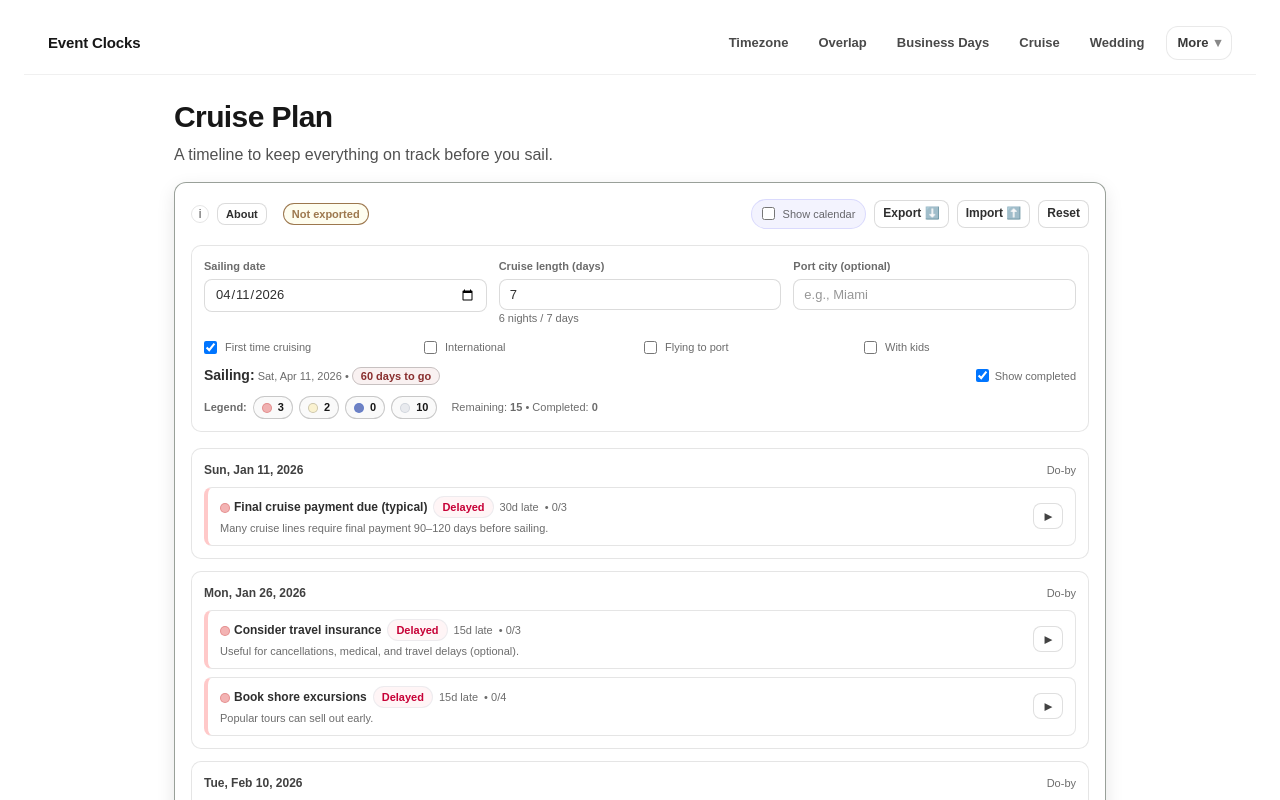
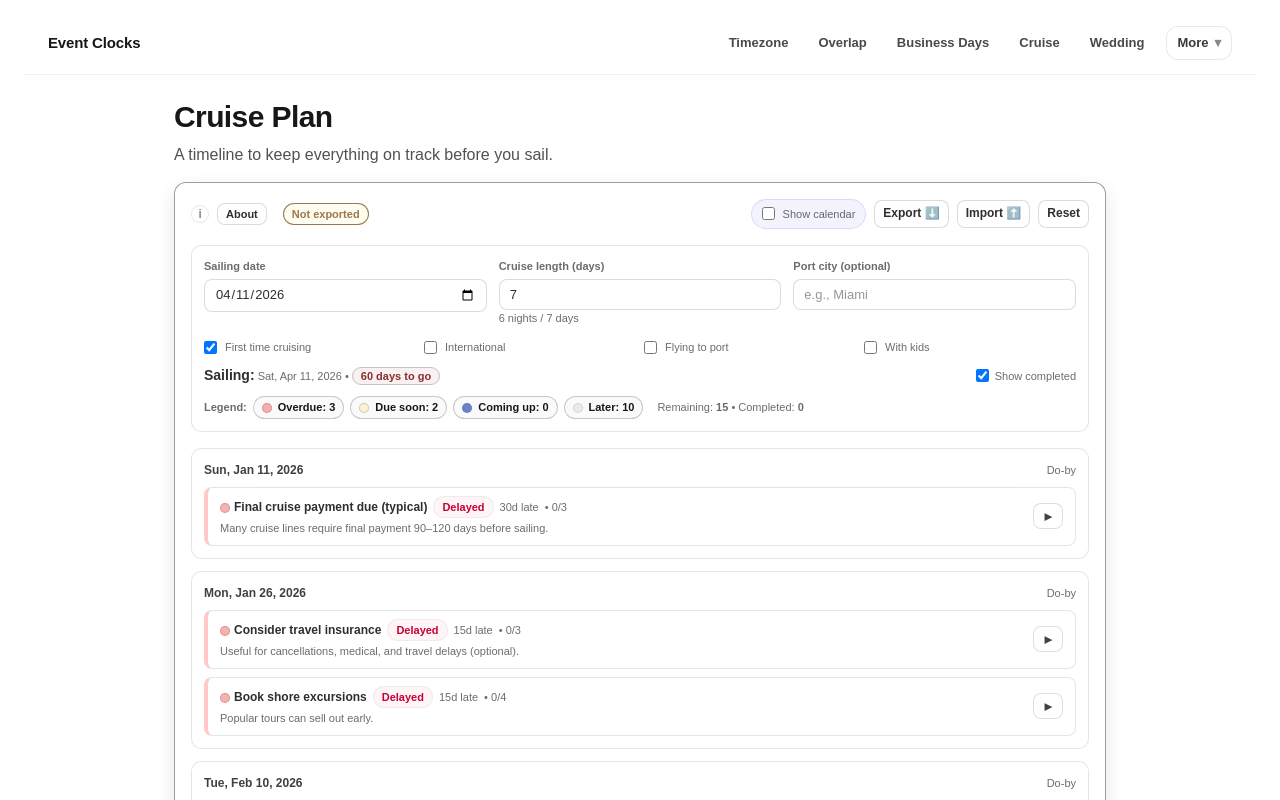
Before and after one commit to eventclock/event-clocks, a Next.js app: page /cruise in a window 1280 px wide. Shown: the top 800 px of the page. Built offline with nearby package versions, Linux system fonts and the light colour scheme.

Commit message:
fixed some layout of  wedding-plan

```diff
--- a/src/app/cruise/CruiseTimelineClient.tsx
+++ b/src/app/cruise/CruiseTimelineClient.tsx
@@ -1389,19 +1389,19 @@ export default function CruiseTimelineClient() {
               </span>
               <span className={styles.badge} style={{ borderColor: "rgba(0,0,0,0.20)", background: "rgba(0,0,0,0.02)" }}>
                 <span style={{ display: "inline-block", width: 10, height: 10, borderRadius: 999, background: "rgba(220, 38, 38, 0.35)", border: "1px solid rgba(185, 28, 28, 0.25)", marginRight: 6, verticalAlign: "middle" }} />
-                {statusCounts.overdue}
+                Overdue: {statusCounts.overdue}
               </span>
               <span className={styles.badge} style={{ borderColor: "rgba(0,0,0,0.20)", background: "rgba(0,0,0,0.02)" }}>
                 <span style={{ display: "inline-block", width: 10, height: 10, borderRadius: 999, background: "rgba(250, 204, 21, 0.18)", border: "1px solid rgba(0,0,0,0.18)", marginRight: 6, verticalAlign: "middle" }} />
-                {statusCounts.inRange}
+                Due soon: {statusCounts.inRange}
               </span>
               <span className={styles.badge} style={{ borderColor: "rgba(0,0,0,0.20)", background: "rgba(0,0,0,0.02)" }}>
                 <span style={{ display: "inline-block", width: 10, height: 10, borderRadius: 999, background: "rgba(50, 78, 170, 0.7)", border: "1px solid rgba(37, 99, 235, 0.18)", marginRight: 6, verticalAlign: "middle" }} />
-                {statusCounts.soon}
+                Coming up: {statusCounts.soon}
               </span>
               <span className={styles.badge} style={{ borderColor: "rgba(0,0,0,0.20)", background: "rgba(0,0,0,0.02)" }}>
                 <span style={{ display: "inline-block", width: 10, height: 10, borderRadius: 999, background: "rgba(148, 163, 184, 0.18)", border: "1px solid rgba(100, 116, 139, 0.18)", marginRight: 6, verticalAlign: "middle" }} />
-                {statusCounts.later}
+                Later: {statusCounts.later}
               </span>
 
               <span className={styles.muted} style={{ marginLeft: 8 }}>
--- a/src/app/wedding-plan/WeddingPlanClient.tsx
+++ b/src/app/wedding-plan/WeddingPlanClient.tsx
@@ -200,7 +200,7 @@ function isBetweenInclusive(d: Date, start: Date, end: Date) {
 const DEFAULT_STATE: WeddingPlanStateV1 = {
   v: 1,
   tool: "wedding-plan",
-  weddingDateISO: toISODate(addDays(startOfToday(), 180)),
+  weddingDateISO: toISODate(addDays(startOfToday(), 365)),
 
   // Profiles
   isFirstTime: true,
@@ -1207,8 +1207,9 @@ export default function WeddingPlanClient() {
                 onClick={() => {
                 setState((s) => {
                     const nextShow = !s.ui.showHowTo;
-                    return sanitizeState({ ...s, ui: { ...s.ui, showHowTo: true } });
+                    return sanitizeState({ ...s, ui: { ...s.ui, showHowTo: nextShow } });
                 });
+
                 window.setTimeout(() => {
                     infoRef.current?.scrollIntoView({ behavior: "smooth", block: "start" });
                 }, 50);
@@ -1255,7 +1256,7 @@ export default function WeddingPlanClient() {
                     setState((s) => sanitizeState({ ...s, ui: { ...s.ui, showCalendar: e.target.checked } }))
                     }
                 />
-                Show calendar
+                Calendar
 
             </label>
 
@@ -1435,20 +1436,19 @@ export default function WeddingPlanClient() {
                 Legend:
               </span>
               <span className={styles.badge} style={{ borderColor: "rgba(0,0,0,0.20)", background: "rgba(0,0,0,0.02)" }}>
-                <span style={{ display: "inline-block", width: 10, height: 10, borderRadius: 999, background: "rgba(220, 38, 38, 0.35)", border: "1px solid rgba(185, 28, 28, 0.25)", marginRight: 6, verticalAlign: "middle" }} />
-                {statusCounts.overdue}
+            <UrgencyDot urgency="overdue" /> Overdue: <b>{statusCounts.overdue}</b>
             </span>
+
             <span className={styles.badge} style={{ borderColor: "rgba(0,0,0,0.20)", background: "rgba(0,0,0,0.02)" }}>
-                <span style={{ display: "inline-block", width: 10, height: 10, borderRadius: 999, background: "rgba(250, 204, 21, 0.18)", border: "1px solid rgba(0,0,0,0.18)", marginRight: 6, verticalAlign: "middle" }} />
-                {statusCounts.inRange}
+            <UrgencyDot urgency="inRange" /> Due soon: <b>{statusCounts.inRange}</b>
             </span>
+
             <span className={styles.badge} style={{ borderColor: "rgba(0,0,0,0.20)", background: "rgba(0,0,0,0.02)" }}>
-                <span style={{ display: "inline-block", width: 10, height: 10, borderRadius: 999, background: "rgba(50, 78, 170, 0.7)", border: "1px solid rgba(37, 99, 235, 0.18)", marginRight: 6, verticalAlign: "middle" }} />
-                {statusCounts.soon}
+            <UrgencyDot urgency="soon" /> Coming up: <b>{statusCounts.soon}</b>
             </span>
+
             <span className={styles.badge} style={{ borderColor: "rgba(0,0,0,0.20)", background: "rgba(0,0,0,0.02)" }}>
-                <span style={{ display: "inline-block", width: 10, height: 10, borderRadius: 999, background: "rgba(148, 163, 184, 0.18)", border: "1px solid rgba(100, 116, 139, 0.18)", marginRight: 6, verticalAlign: "middle" }} />
-                {statusCounts.later}
+            <UrgencyDot urgency="later" /> Later: <b>{statusCounts.later}</b>
             </span>
 
               <span className={styles.muted} style={{ marginLeft: 8 }}>
```
Lines whose indentation alone changed are shown as unchanged.
